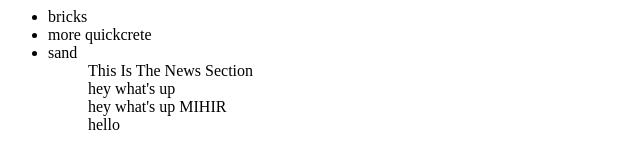
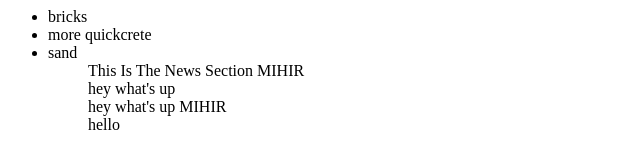
Before and after one commit to Mihirmshah/newGitTest, a plain HTML site: page index.html in a window 1280 px wide. Shown: the full height of the page, 0-640 px from the left. Drawn offline with Linux system fonts and the light colour scheme.

Commit message:
added name to news section title

```diff
--- a/index.html
+++ b/index.html
@@ -8,7 +8,7 @@
           <li>sand</li>
       <ul>
     <module-one>
-      <div> This Is The News Section </div>
+      <div> This Is The News Section MIHIR</div>
       <div>hey what's up</div>
       <div>hey what's up MIHIR</div>
       <div>hello</div>
```
